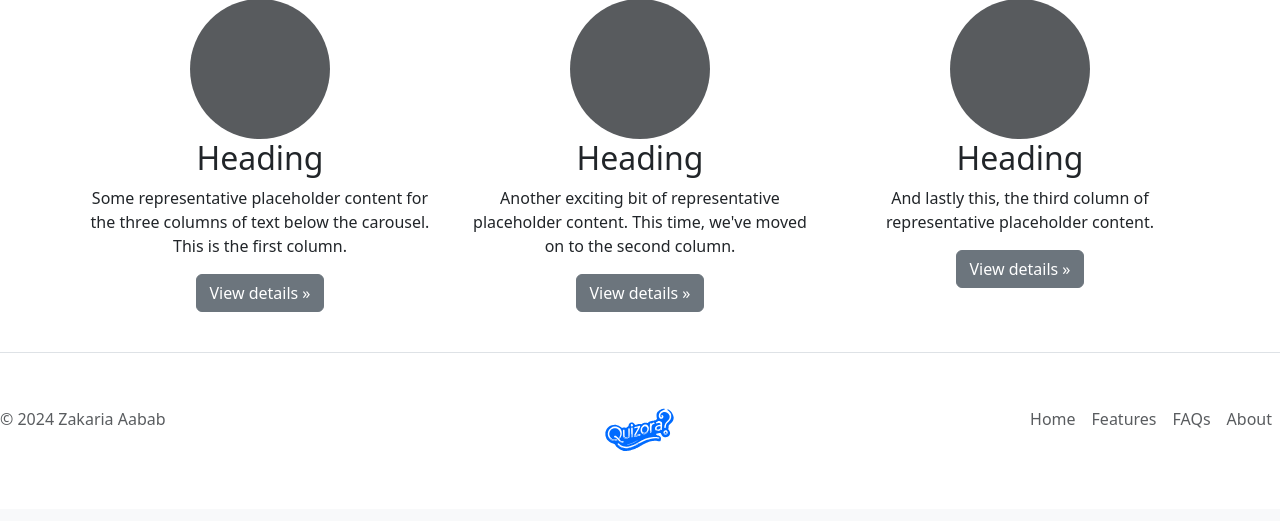
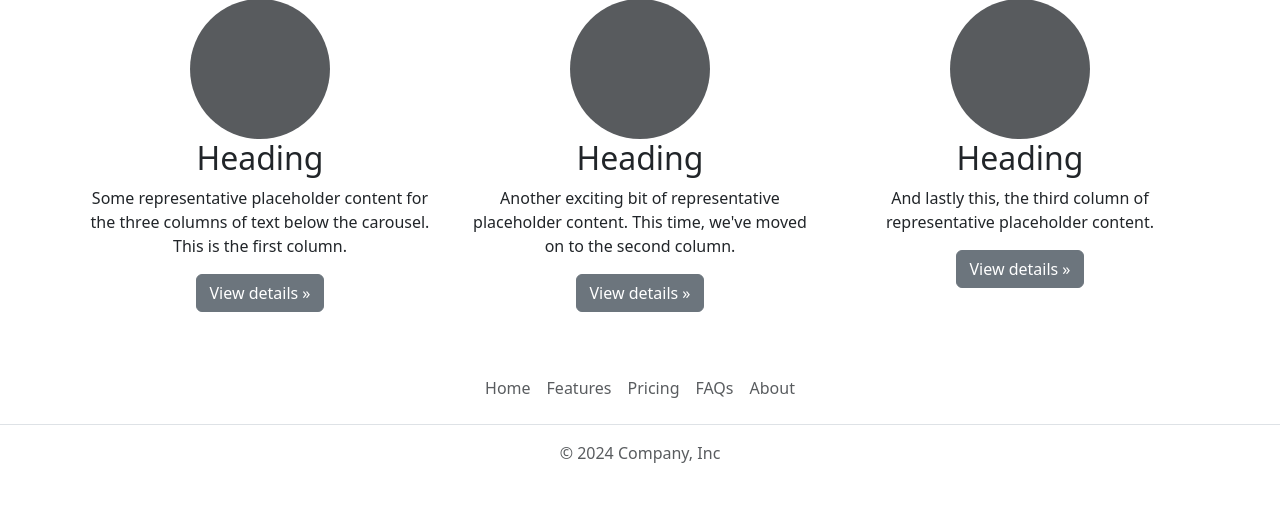
Before and after one commit to Tweek-byte/Quiz_Application_Project, a Django app: page / in a window 1280 px wide. Shown: the part 720-1241 px from the top of the page. Before the commit the page ends 1171 px from the top, so only its background shows below. Run offline with Django 5.2, Linux system fonts and the light colour scheme.

Commit message:
chore(front-end): edit footer

```diff
--- a/templates/template_files/footer.html
+++ b/templates/template_files/footer.html
@@ -1,15 +1,12 @@
 {% load static %}
-<footer class="d-flex flex-wrap justify-content-between align-items-center py-3 my-4 border-top">
-    <p class="col-md-4 mb-0 mr-1 text-body-secondary">© 2024 Zakaria Aabab</p>
 
-    <a href="/" class="col-md-4 d-flex align-items-center justify-content-center mb-3 mb-md-0 me-md-auto link-body-emphasis text-decoration-none">
-        <img src="{% static 'images/quizora.svg' %}" alt="Quizora Logo" class="custom-svg1" width="100" height="100">
-    </a>
-
-    <ul class="nav col-md-4 justify-content-end">
+<footer class="py-3 my-4">
+    <ul class="nav justify-content-center border-bottom pb-3 mb-3">
       <li class="nav-item"><a href="#" class="nav-link px-2 text-body-secondary">Home</a></li>
       <li class="nav-item"><a href="#" class="nav-link px-2 text-body-secondary">Features</a></li>
+      <li class="nav-item"><a href="#" class="nav-link px-2 text-body-secondary">Pricing</a></li>
       <li class="nav-item"><a href="#" class="nav-link px-2 text-body-secondary">FAQs</a></li>
       <li class="nav-item"><a href="#" class="nav-link px-2 text-body-secondary">About</a></li>
     </ul>
+    <p class="text-center text-body-secondary">© 2024 Company, Inc</p>
   </footer>
```
